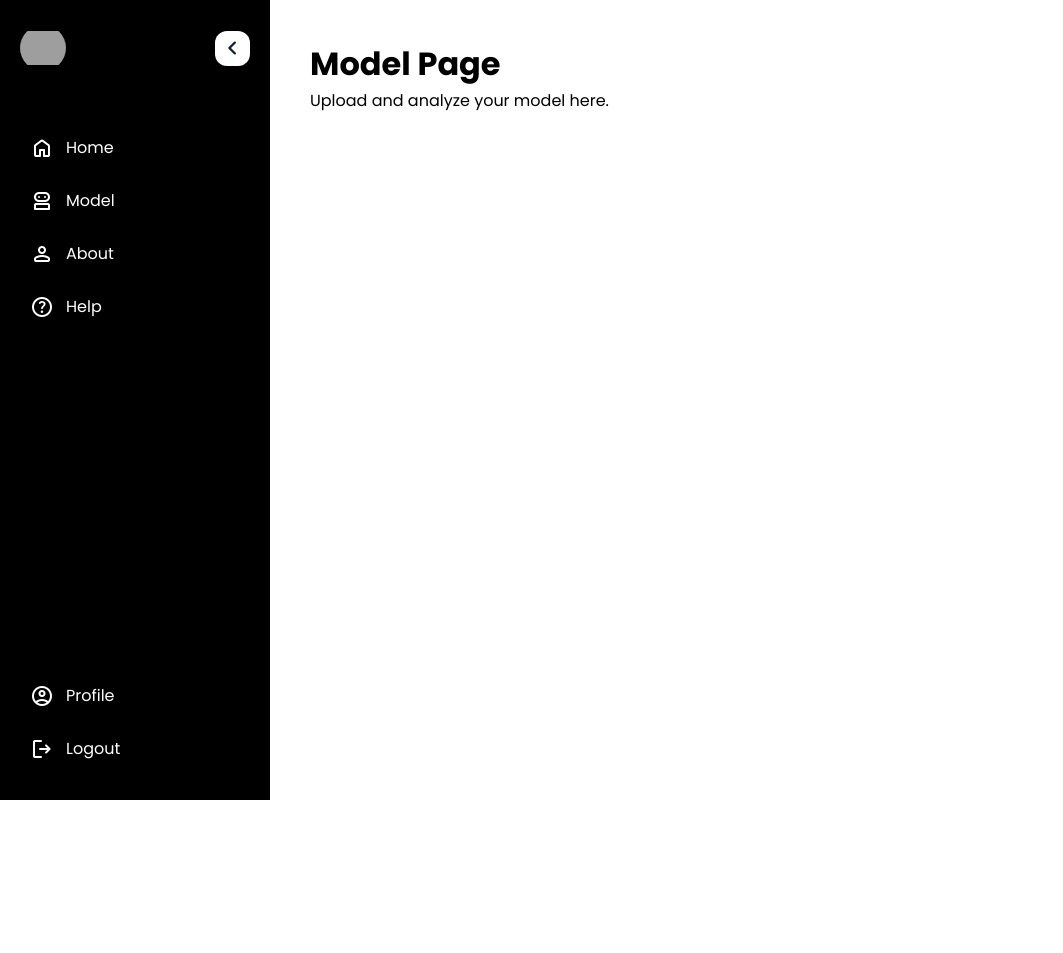
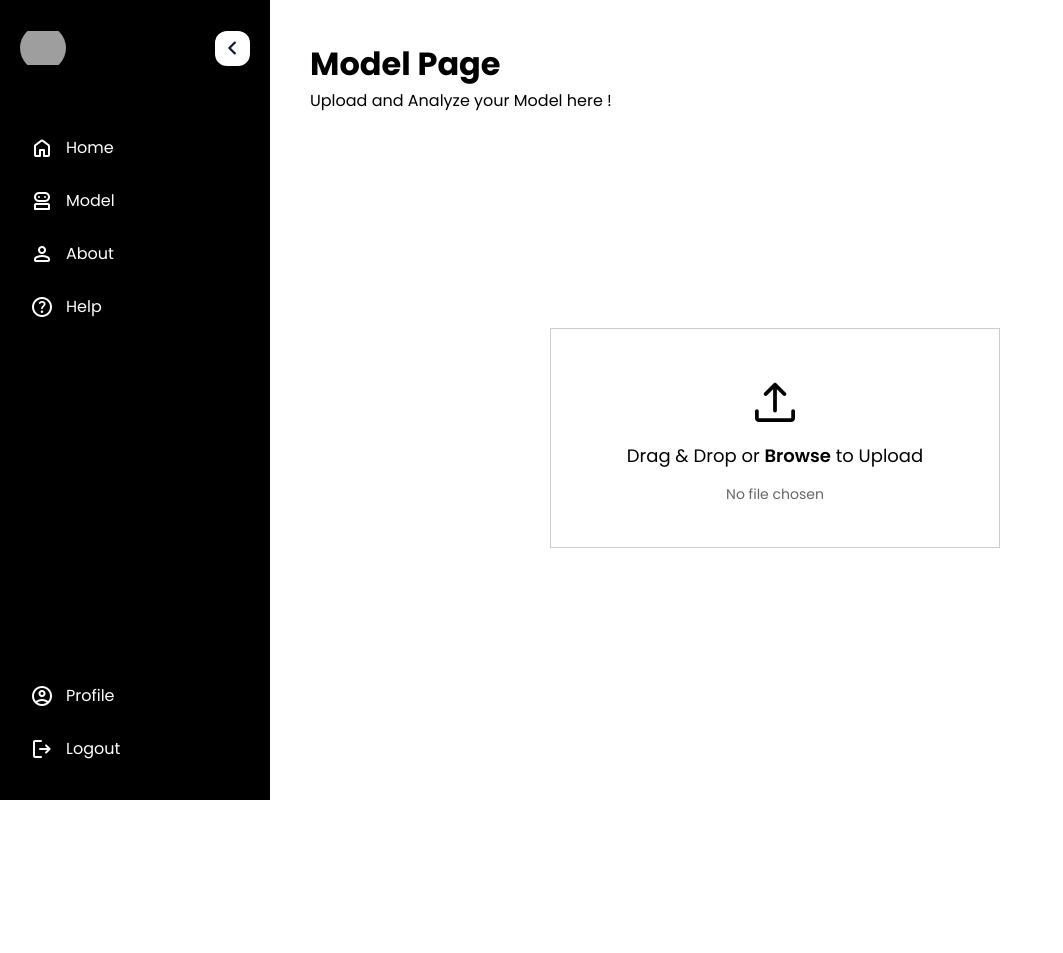
Before and after one commit to KrishnaKV2004/Model, a Flask app: page /model in a window 1280 px wide. Shown: the whole page, without its empty margins (0-1063 px from the left). Before the commit the page ends 800 px from the top, so only its background shows below. Run offline with Flask 3, Linux system fonts and the light colour scheme; grey boxes are pictures that could not be loaded.

Commit message:
Flask Model

```diff
--- a/static/css/style.css
+++ b/static/css/style.css
@@ -149,3 +149,75 @@ body
 {
     margin-left: 90px;
 }
+
+.upload-wrapper
+{
+    display: flex;
+    justify-content: center;
+    align-items: center;
+    width: 100%;
+    height: 100vh;
+    transform: translateY(-75px);
+}
+
+.upload-container
+{
+    width: 450px;
+}
+
+.dropbox
+{
+    display: flex;
+    flex-direction: column;
+    align-items: center;
+    justify-content: center;
+    width: 100%;
+    height: 220px;
+    background: white;
+    border: 1px solid #ccc;
+    border-radius: var(--border-radius);
+    box-shadow: var(--shadow);
+    text-align: center;
+    cursor: pointer;
+    transition: all 0.3s ease;
+    position: relative;
+}
+
+.dropbox:hover, .dropbox.dragover
+{
+    background: var(--bg-dark);
+    border-color: #005ECF;
+    box-shadow: 0px 6px 12px rgba(0, 0, 0, 0.15);
+}
+
+.upload-icon
+{
+    font-size: 60px;
+    color: var(--primary-color);
+    transition: transform 0.3s ease;
+}
+
+.dropbox:hover .upload-icon
+{
+    transform: scale(1.1);
+}
+
+.upload-text
+{
+    font-size: 18px;
+    color: var(--text-color);
+    margin: 10px 0;
+}
+
+.browse-text
+{
+    color: var(--primary-color);
+    font-weight: 600;
+}
+
+.file-name
+{
+    font-size: 14px;
+    color: #666;
+    margin-top: 5px;
+}
--- a/templates/home.html
+++ b/templates/home.html
@@ -82,17 +82,29 @@
 
     <main class="content">
         {% if page == "home" %}
-            <h1>Welcome to Home Page</h1>
-            <p>This is the home section.</p>
+            <h1>Home Page</h1>
+            <p>This is the Home Section.</p>
         {% elif page == "model" %}
             <h1>Model Page</h1>
-            <p>Upload and analyze your model here.</p>
+            <p>Upload and Analyze your Model here !</p>
+
+            <div class="upload-wrapper">
+                <div class="upload-container">
+                    <input type="file" id="fileInput" class="file-input" hidden>
+                    <label for="fileInput" class="dropbox">
+                        <span class="upload-icon material-symbols-rounded">upload</span>
+                        <p class="upload-text">Drag & Drop or <span class="browse-text">Browse</span> to Upload</p>
+                        <p class="file-name">No file chosen</p>
+                    </label>
+                </div>
+            </div>
+
         {% elif page == "about" %}
             <h1>About Us</h1>
-            <p>Learn more about the project.</p>
+            <p>Learn more about the Project !</p>
         {% elif page == "help" %}
             <h1>Help Center</h1>
-            <p>Find FAQs and support information.</p>
+            <p>Find FAQs and Support Information !</p>
         {% endif %}
     </main>
 
```
